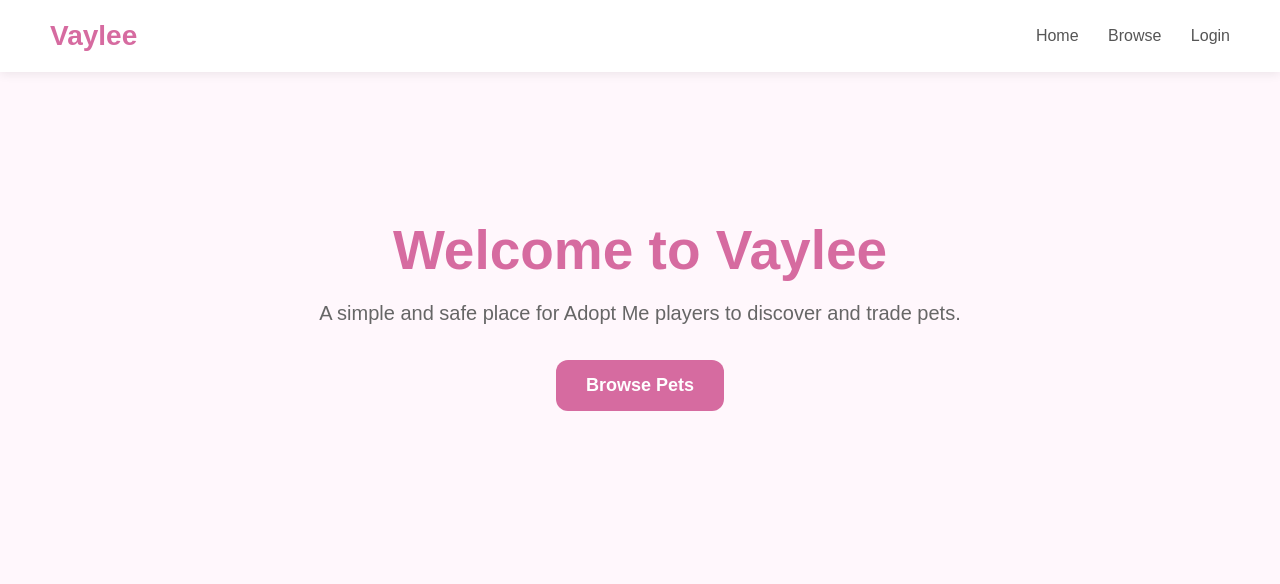
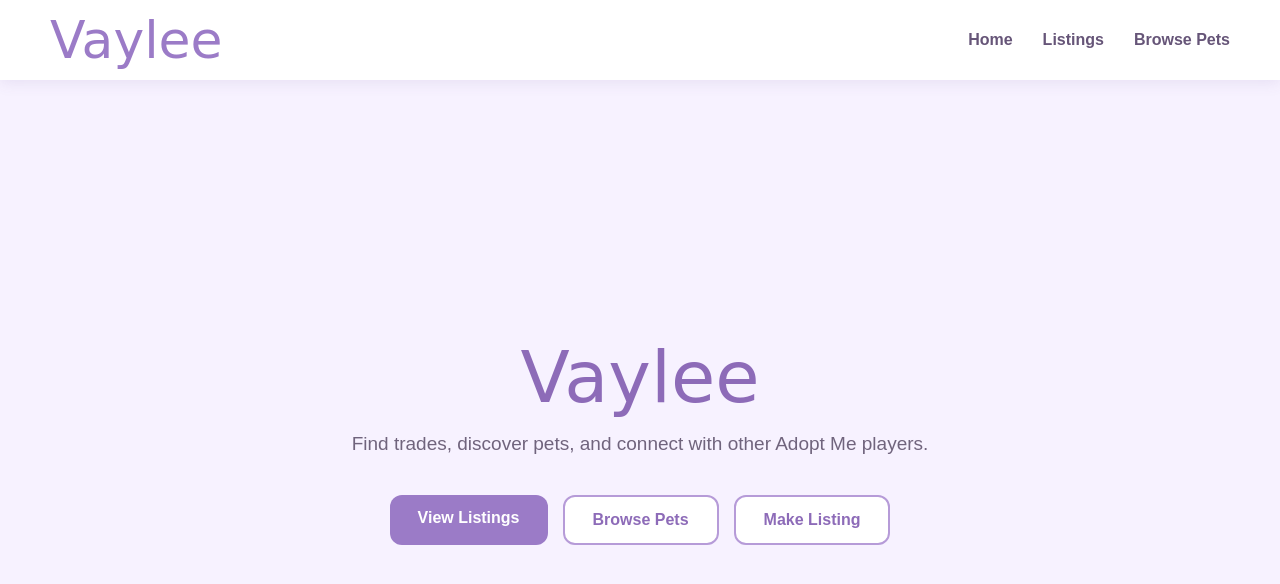
Before and after one commit to Leacapybara/Vaylee, a plain HTML site: page index.html in a window 1280 px wide. Drawn offline with Linux system fonts and the light colour scheme; a web font is replaced by a local one.

Commit message:
Refactor index.html for design enhancements
Updated styles and structure for improved aesthetics and usability.

```diff
--- a/index.html
+++ b/index.html
@@ -3,93 +3,181 @@
 <head>
     <meta charset="UTF-8">
     <meta name="viewport" content="width=device-width, initial-scale=1.0">
+
     <title>Vaylee - Adopt Me Trading</title>
 
+    <!-- Zeyada font -->
+    <link rel="preconnect" href="https://fonts.googleapis.com">
+    <link rel="preconnect" href="https://fonts.gstatic.com" crossorigin>
+    <link href="https://fonts.googleapis.com/css2?family=Zeyada&display=swap" rel="stylesheet">
+
     <style>
+
+        * {
+            box-sizing: border-box;
+        }
+
         body {
             margin: 0;
             font-family: Arial, sans-serif;
-            background: #fff7fc;
-            color: #333;
+            background: #f7f2ff;
+            color: #3d3450;
         }
+
+        /* NAVIGATION */
 
         header {
             background: white;
-            padding: 20px 50px;
+            height: 80px;
+            padding: 0 50px;
+
             display: flex;
+            align-items: center;
             justify-content: space-between;
-            align-items: center;
-            box-shadow: 0 2px 10px rgba(0,0,0,0.08);
+
+            box-shadow: 0 2px 15px rgba(100, 70, 150, 0.12);
         }
 
         .logo {
-            font-size: 28px;
-            font-weight: bold;
-            color: #d66ba0;
+            font-family: "Zeyada", cursive;
+            font-size: 52px;
+            color: #9b7bc7;
+            line-height: 1;
+        }
+
+        nav {
+            display: flex;
+            gap: 30px;
         }
 
         nav a {
-            margin-left: 25px;
             text-decoration: none;
-            color: #555;
-            font-weight: 500;
+            color: #665578;
+            font-weight: 600;
+            transition: 0.2s;
         }
 
+        nav a:hover {
+            color: #9b7bc7;
+        }
+
+        /* HERO */
+
         .hero {
+            min-height: calc(100vh - 80px);
+
+            display: flex;
+            flex-direction: column;
+            justify-content: center;
+            align-items: center;
+
             text-align: center;
-            padding: 100px 20px;
+
+            padding: 40px 20px;
         }
 
         .hero h1 {
-            font-size: 55px;
-            margin-bottom: 15px;
-            color: #d66ba0;
+            font-family: "Zeyada", cursive;
+            font-size: 72px;
+            font-weight: normal;
+            color: #8d6bb8;
+            margin: 0;
         }
 
         .hero p {
-            font-size: 20px;
-            color: #666;
-            margin-bottom: 35px;
+            font-size: 19px;
+            max-width: 600px;
+            line-height: 1.6;
+            color: #70647d;
+            margin: 10px 0 35px;
+        }
+
+        /* BUTTONS */
+
+        .buttons {
+            display: flex;
+            gap: 15px;
+            flex-wrap: wrap;
+            justify-content: center;
         }
 
         .button {
             display: inline-block;
-            background: #d66ba0;
+
+            padding: 14px 28px;
+
+            border-radius: 12px;
+
+            background: #9b7bc7;
             color: white;
-            padding: 15px 30px;
-            border-radius: 12px;
+
             text-decoration: none;
-            font-size: 18px;
             font-weight: bold;
+            font-size: 16px;
+
+            transition: 0.2s;
         }
 
         .button:hover {
-            opacity: 0.85;
+            background: #8564b0;
+            transform: translateY(-2px);
         }
+
+        .button.secondary {
+            background: white;
+            color: #8d6bb8;
+            border: 2px solid #b69bd8;
+        }
+
+        .button.secondary:hover {
+            background: #f0e8fb;
+        }
+
     </style>
 </head>
 
 <body>
 
     <header>
-        <div class="logo">Vaylee</div>
+
+        <div class="logo">
+            Vaylee
+        </div>
 
         <nav>
-            <a href="#">Home</a>
-            <a href="#">Browse</a>
-            <a href="#">Login</a>
+            <a href="index.html">Home</a>
+            <a href="listings.html">Listings</a>
+            <a href="pets.html">Browse Pets</a>
         </nav>
+
     </header>
 
-    <section class="hero">
-        <h1>Welcome to Vaylee</h1>
+
+    <main class="hero">
+
+        <h1>Vaylee</h1>
 
         <p>
-            A simple and safe place for Adopt Me players to discover and trade pets.
+            Find trades, discover pets, and connect with other Adopt Me players.
         </p>
 
-        <a href="#" class="button">Browse Pets</a>
-    </section>
+        <div class="buttons">
+
+            <a class="button" href="listings.html">
+                View Listings
+            </a>
+
+            <a class="button secondary" href="pets.html">
+                Browse Pets
+            </a>
+
+            <a class="button secondary" href="make-listing.html">
+                Make Listing
+            </a>
+
+        </div>
+
+    </main>
 
 </body>
 </html>
```
